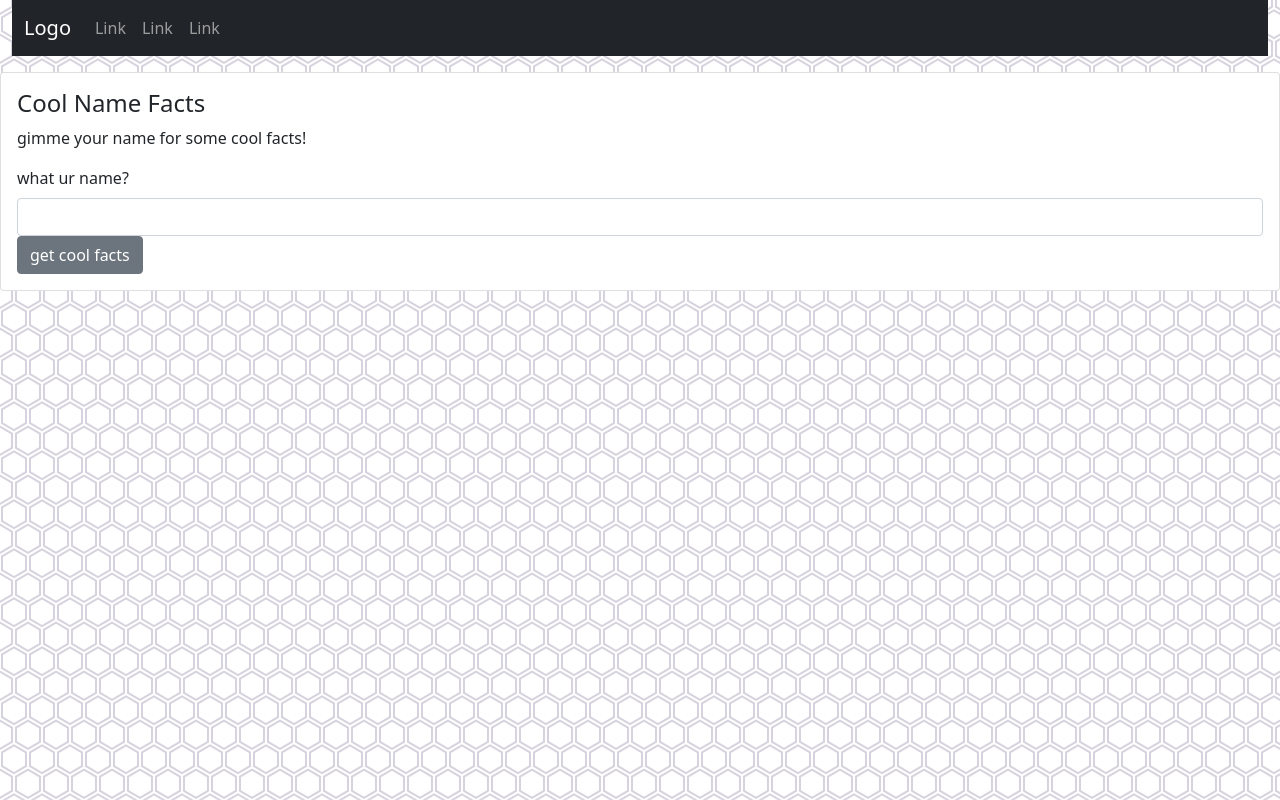
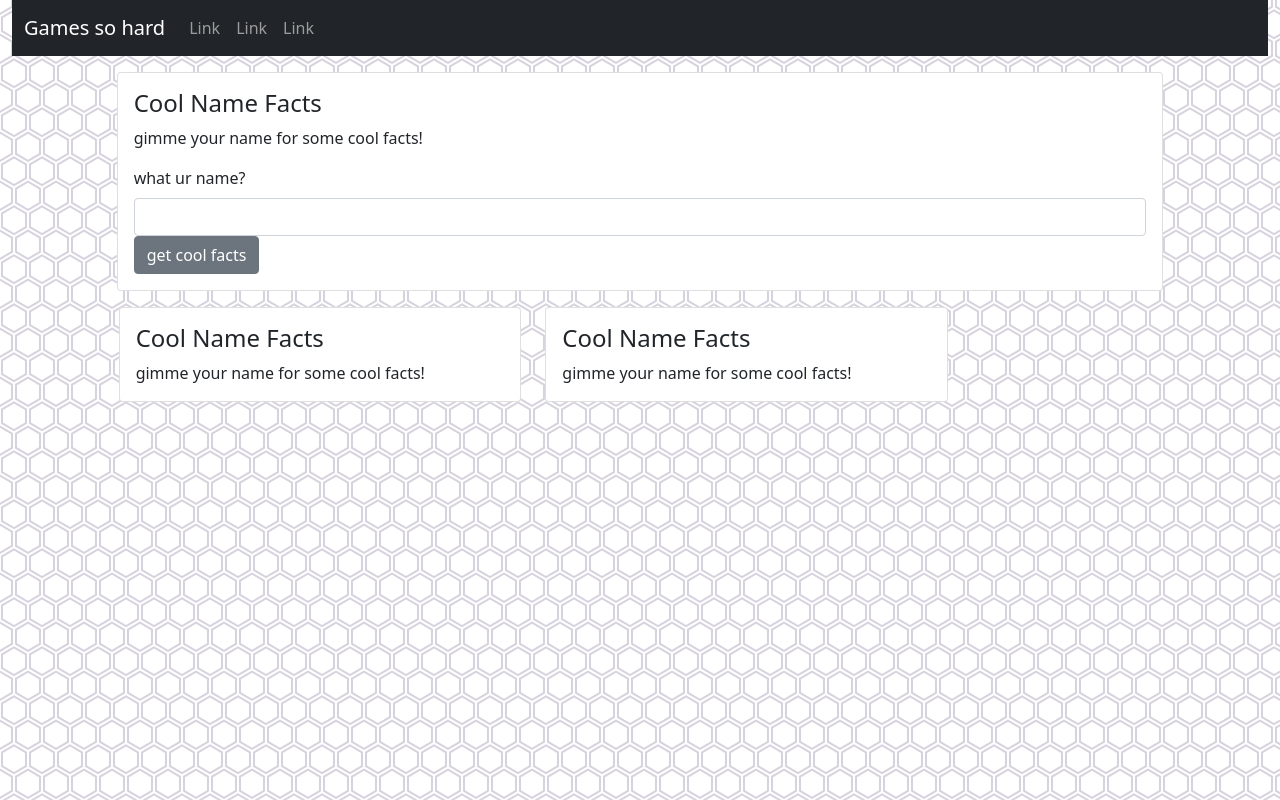
Before and after one commit to errorless-stone/cumbie-echo, a plain HTML site: page index.html in a window 1280 px wide. Drawn offline with nearby package versions, Linux system fonts and the light colour scheme.

Commit message:
Add files via upload

```diff
--- a/index.html
+++ b/index.html
@@ -13,9 +13,10 @@
 
 <div class="container-fluid">
 
+  <!-- This be the navbar...arggggh -->
   <nav class="navbar navbar-expand-sm bg-dark navbar-dark">
     <div class="container-fluid">
-      <a class="navbar-brand" href="#">Logo</a>
+      <a class="navbar-brand" href="#">Games so hard</a>
       <button class="navbar-toggler" type="button" data-bs-toggle="collapse" data-bs-target="#collapsibleNavbar">
         <span class="navbar-toggler-icon"></span>
       </button>
@@ -39,9 +40,12 @@
 
 
 
+  <div class=row>
+    </div>
 
-    </div>
-    <div class="col-sm-12">
+    <!-- This is the about card -->
+
+    <div class="col-sm-10 offset-1">
       <div class="card" id = "name-facts">
         <div class="card-body">
           <h4 class="card-title">Cool Name Facts</h4>
@@ -60,8 +64,29 @@
           <a href="#" class="card-link">Another link</a> -->
         </div>
       </div>
+    </div>
 
 
+    <div class=row>
+      <div class="col-sm-4 offset-1">
+        <!-- This is the so much wow game card -->
+        <div class="card" id = "name-facts">
+          <div class="card-body">
+            <h4 class="card-title">Cool Name Facts</h4>
+            <p class="card-text">gimme your name for some cool facts!</p>
+          </div>
+        </div>
+      </div>
+
+      <div class="col-sm-4">
+        <!-- This is the name facts game-->
+        <div class="card" id = "name-facts">
+          <div class="card-body">
+            <h4 class="card-title">Cool Name Facts</h4>
+            <p class="card-text">gimme your name for some cool facts!</p>
+          </div>
+        </div>
+      </div>
     </div>
   </div>
 
```
